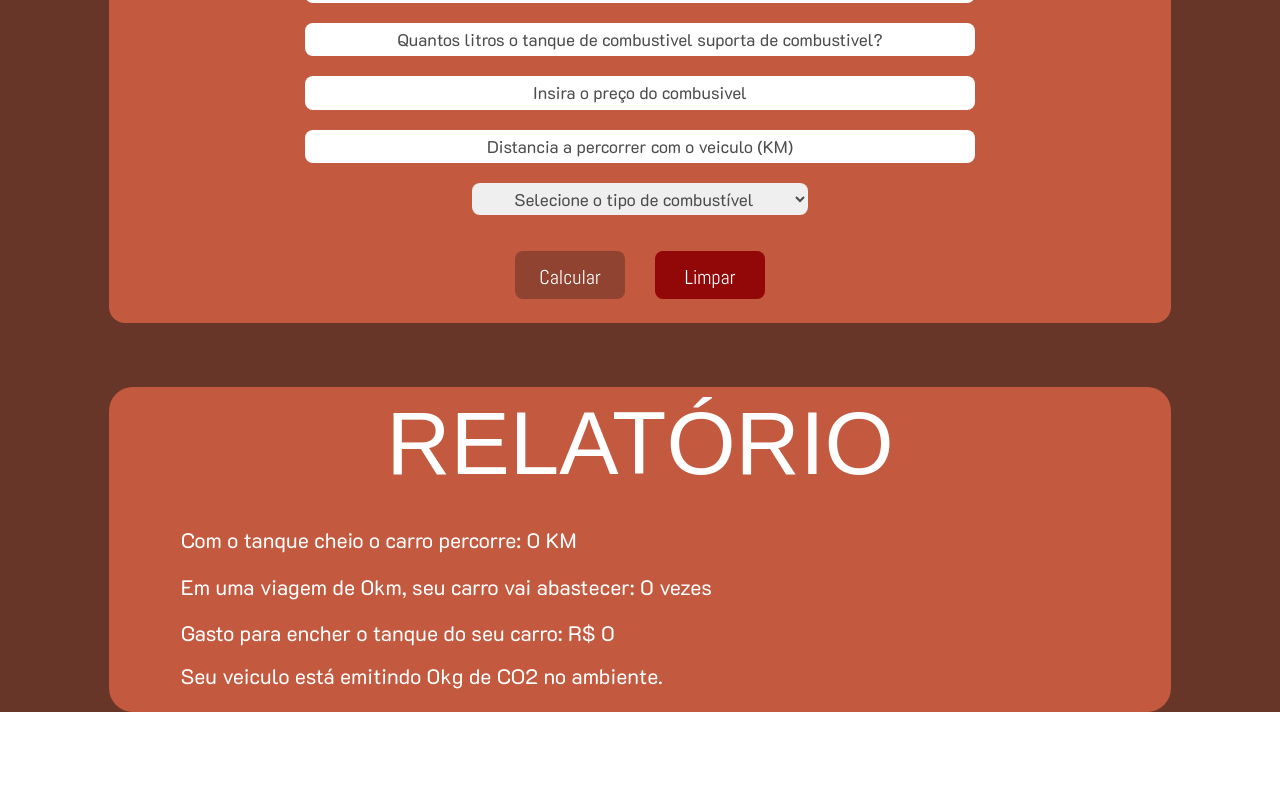
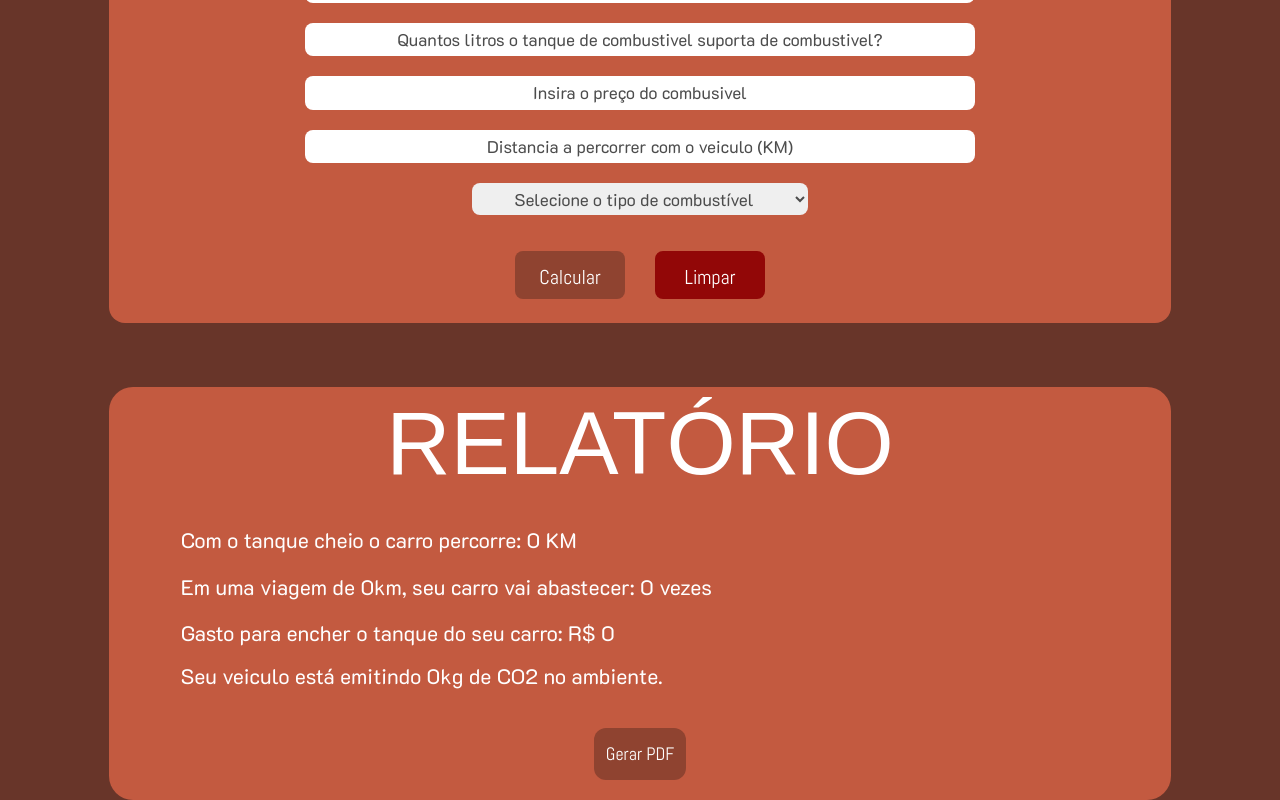
Before and after one commit to Guilherme-Ferreira-Tombini/Fisher-combustion, a Next.js app: page / in a window 1280 px wide. Shown: the part 1155-1955 px from the top of the page. Before the commit the page ends 1867 px from the top, so only its background shows below. Built offline with nearby package versions, Linux system fonts and the light colour scheme; a web font is replaced by a local one.

Commit message:
feat: added pdf generation, in adjustments

```diff
--- a/package.json
+++ b/package.json
@@ -9,6 +9,8 @@
     "lint": "next lint"
   },
   "dependencies": {
+    "@types/jspdf": "^2.0.0",
+    "jspdf": "^2.5.1",
     "next": "14.1.0",
     "react": "^18",
     "react-dom": "^18",
--- a/src/app/components/DataReport.tsx
+++ b/src/app/components/DataReport.tsx
@@ -1,7 +1,26 @@
 "use client"
+import { useEffect } from 'react';
+import jsPDF from 'jspdf';
+
+
 export default function DataReport(props:any){
+    function GerarPDF(){
+              const gerarPDF = () => {
+                const doc = new jsPDF();
+                const content = document.getElementById('content');
+                if(content){
+                    doc.html(content, {
+                    callback: function (pdf) {
+                        pdf.save('Relatorio.pdf');
+                    }
+                    });
+                }
+              };
+              gerarPDF();
+    }
+
     return(
-        <div className="bg-[#C35A40] rounded-3xl p-3 mt-16 w-[83%] grid grid-cols-1 justify-items-center">
+        <div className="bg-[#C35A40] rounded-3xl p-3 mt-16 w-[83%] grid grid-cols-1 justify-items-center" id="content">
             <h1 className="flex flex-col justify-center items-center leading-none text-[89px] mb-6 mobile:text-[75px]">
                 RELATÓRIO
             </h1>
@@ -23,6 +42,14 @@ export default function DataReport(props:any){
                         Seu veiculo está emitindo {props.CO2}kg de CO2 no ambiente.
                     </span>
                 </div>
+                <div className="w-[100%] grid grid-cols-1 justify-items-center font-abel mt-9">
+                    <input
+                        className="bg-[#8F4330] text-white p-3 rounded-xl text-lg"
+                        id="hoverButton"
+                        type="button"
+                        value="Gerar PDF"
+                        onClick={GerarPDF}/>
+                </div>
             </div>
 
         </div>
```
Also changed, not shown: 1 other file (tests, documents, lock files or other folders).
